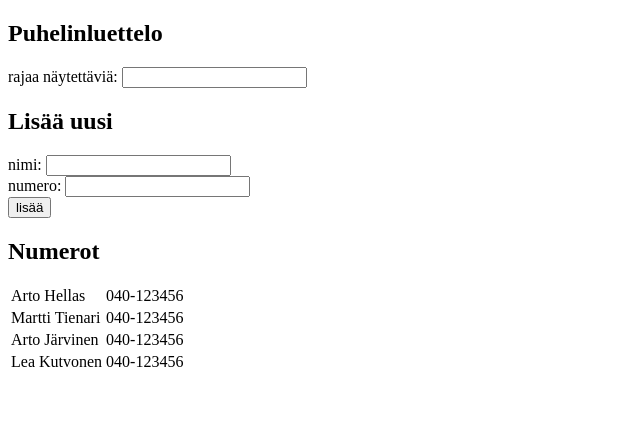
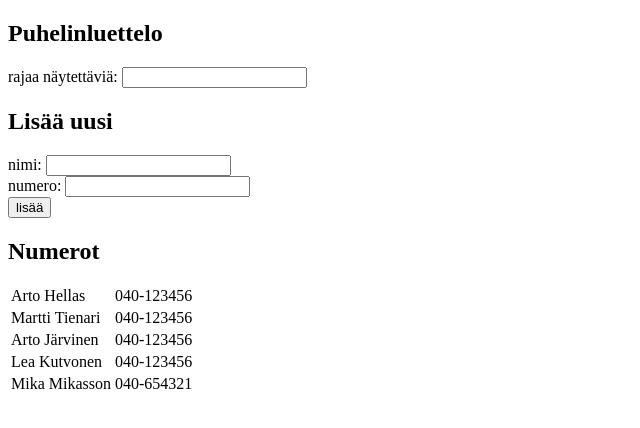
Before and after one commit to FeisEater/pavelfullstackexercise, a React (Create React App) app in the folder osa2/: page / in a window 1280 px wide. Shown: the top 428 px of the page, without its empty margins (0-640 px from the left). Built offline with nearby package versions, Linux system fonts and the light colour scheme; data requests are answered from the project's data file.

Commit message:
Tehtävä 2.11

```diff
--- /dev/null
+++ b/osa2/db.json
@@ -0,0 +1,29 @@
+{
+    "persons": [
+      {
+        "name": "Arto Hellas",
+        "number": "040-123456",
+        "id": 1
+      },
+      {
+        "name": "Martti Tienari",
+        "number": "040-123456",
+        "id": 2
+      },
+      {
+        "name": "Arto Järvinen",
+        "number": "040-123456",
+        "id": 3
+      },
+      {
+        "name": "Lea Kutvonen",
+        "number": "040-123456",
+        "id": 4
+      },
+      {
+        "name": "Mika Mikasson",
+        "number": "040-654321",
+        "id": 5
+      }
+    ]
+  }
--- a/osa2/package.json
+++ b/osa2/package.json
@@ -3,6 +3,8 @@
   "version": "0.1.0",
   "private": true,
   "dependencies": {
+    "axios": "^0.17.1",
+    "json-server": "^0.12.1",
     "react": "^16.2.0",
     "react-dom": "^16.2.0",
     "react-scripts": "1.1.0"
@@ -11,6 +13,7 @@
     "start": "react-scripts start",
     "build": "react-scripts build",
     "test": "react-scripts test --env=jsdom",
-    "eject": "react-scripts eject"
+    "eject": "react-scripts eject",
+    "server": "json-server -p3001 db.json"
   }
 }
--- a/osa2/src/App.js
+++ b/osa2/src/App.js
@@ -1,19 +1,23 @@
 import React from 'react'
+import axios from 'axios'
 import PersonList from './components/Person'
 
 class App extends React.Component {
     constructor(props) {
       super(props)
       this.state = {
-        persons: [
-            { name: 'Arto Hellas', number: '040-123456', id: 0 },
-            { name: 'Martti Tienari', number: '040-123456', id: 1 },
-            { name: 'Arto Järvinen', number: '040-123456', id: 2 },
-            { name: 'Lea Kutvonen', number: '040-123456', id: 3 }        ],
+        persons: [],
         newName: '',
         newNumber: '',
         filter: ''
       }
+    }
+
+    componentDidMount() {
+        axios.get('http://localhost:3001/persons')
+        .then(response => {
+            this.setState({ persons: response.data })
+        })
     }
 
     addEntry = (event) => {
```
Also changed, not shown: 1 other file (tests, documents, lock files or other folders).
